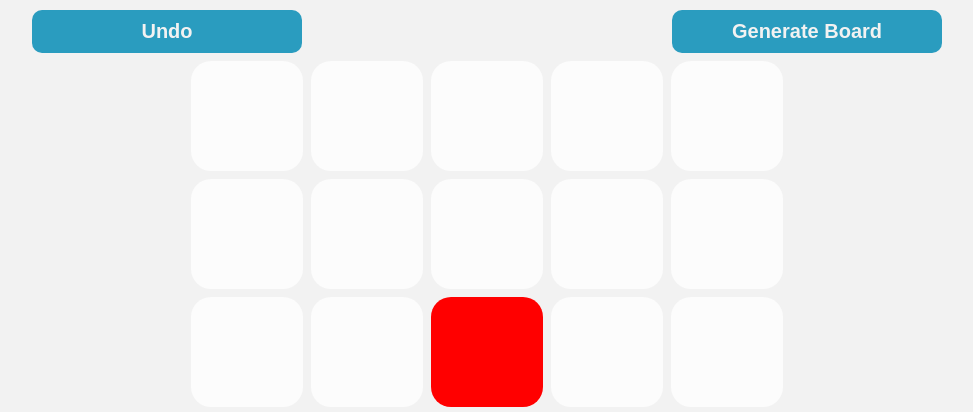
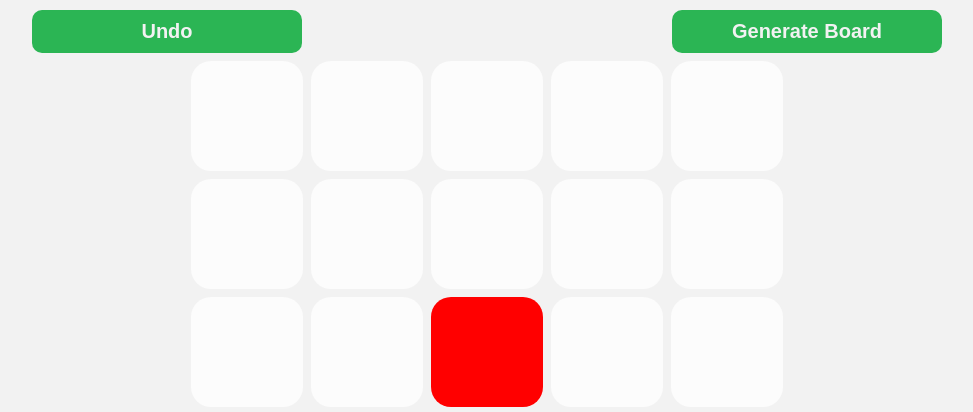
Before and after one commit to MalcolmVane/loto, a plain HTML site: page index.html in a window 1280 px wide. Shown: the whole page, without its empty margins (153-1126 px from the left). Drawn offline with Linux system fonts and the light colour scheme.

Commit message:
Update style.css

```diff
--- a/style.css
+++ b/style.css
@@ -40,7 +40,7 @@ body{
 }
 
 .button{
-  background: #2a9cbf;
+  background: #2bb554;
   outline: none;
   border: none;
   font-family: sans-serif;
@@ -57,7 +57,7 @@ body{
 }
 
 .button:hover{
-  background: #2db8e2;
+  background: #21dd59;
 }
 
 .invis{
```
